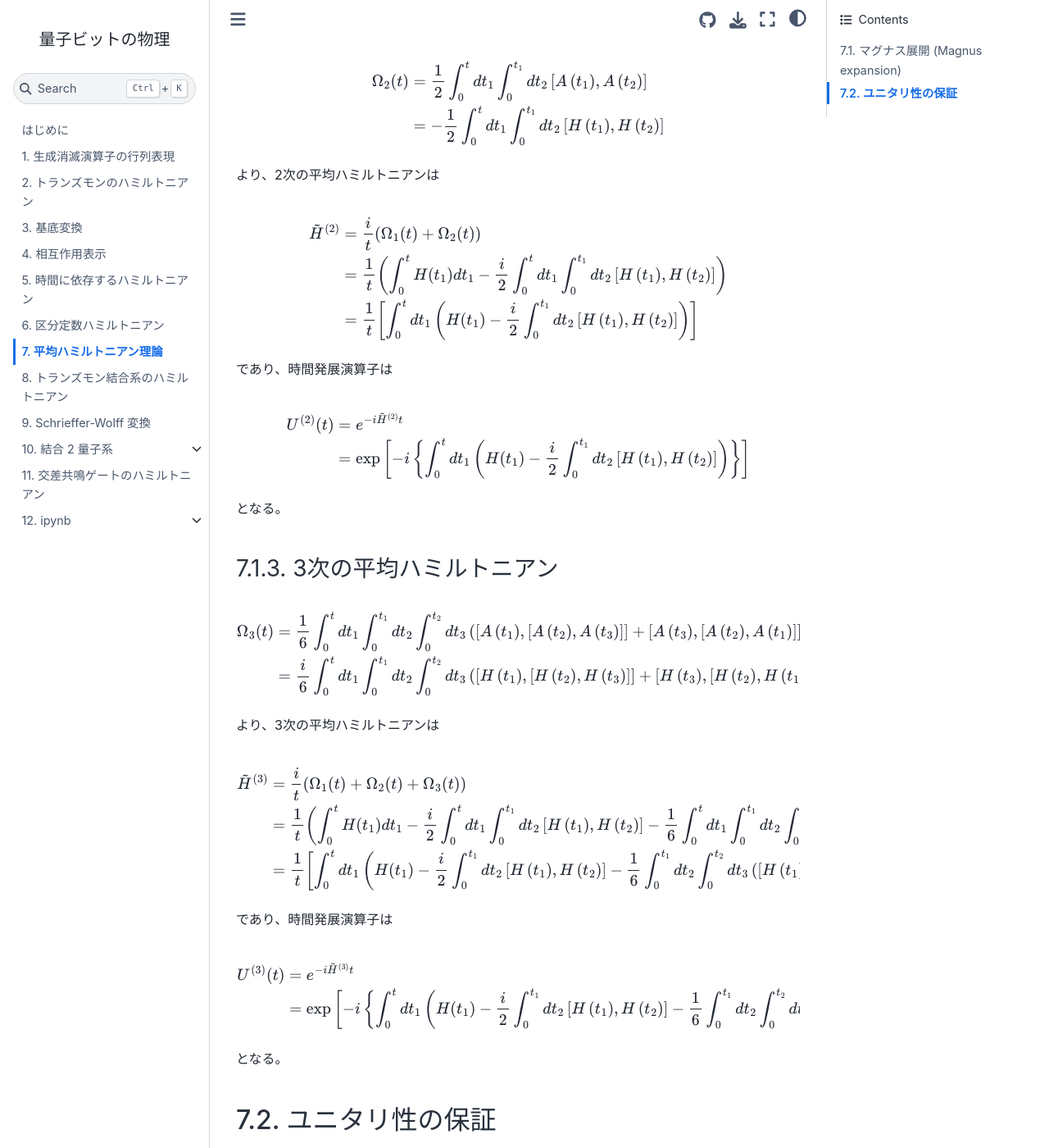
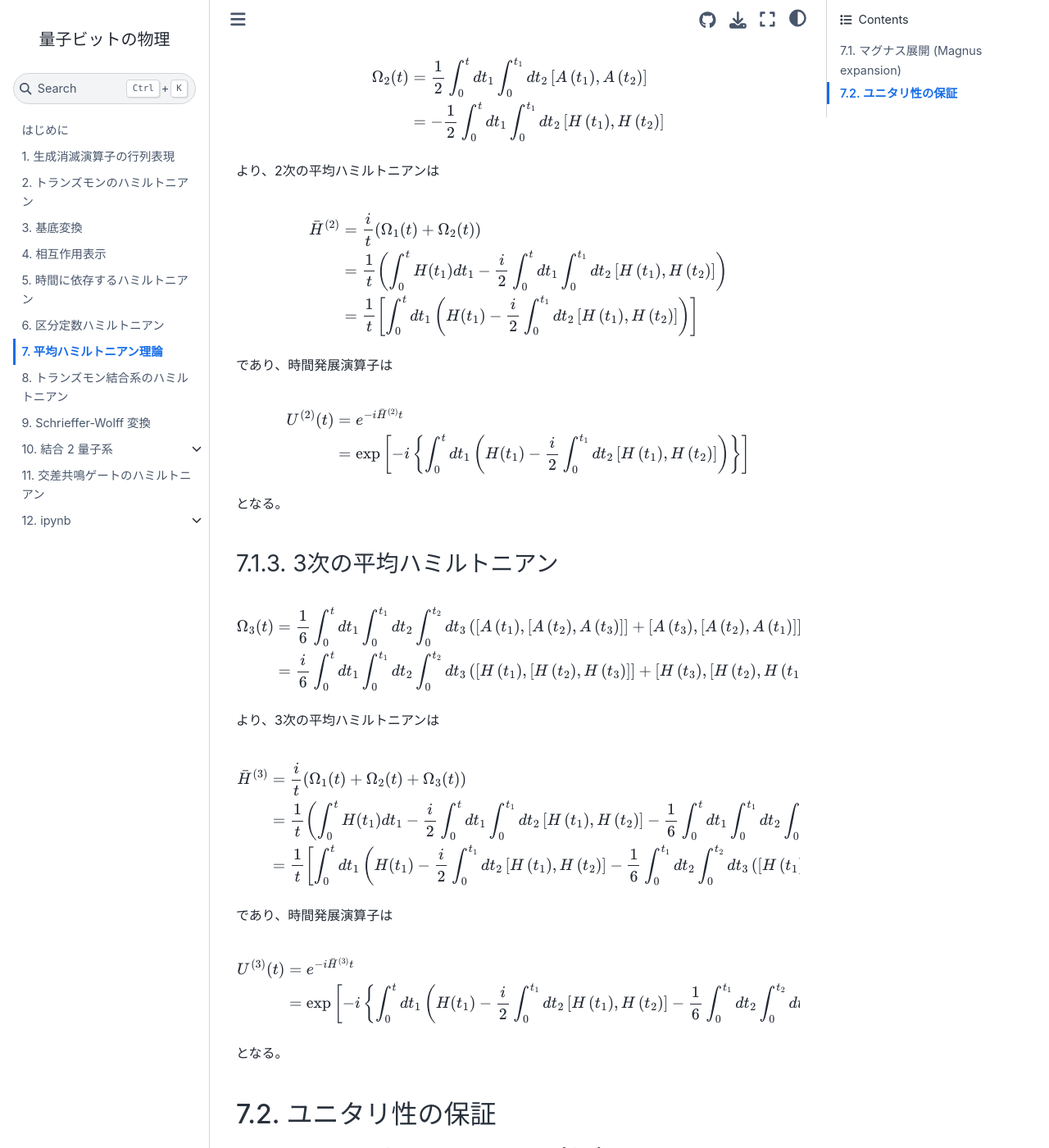
Before and after one commit to amachino/physics-of-qubits, a Jupyter Book: the page built from content/average-hamiltonian-theory.md, in a window 1280 px wide and 1400 px high, scrolled down 3293 px. Shown: the whole window at 82% size. Built offline with Jupyter Book 1.0.4 settings and Sphinx 7.4.7 and the Sphinx Book theme 1.1.4, drawn with Linux system fonts in a browser that asks for light colours; some of the changed text lies outside the part shown.

Commit message:
Update variable name in average Hamiltonian theory

```diff
--- a/content/average-hamiltonian-theory.md
+++ b/content/average-hamiltonian-theory.md
@@ -115,11 +115,11 @@
 
 となる。
 
-ここで、「平均ハミルトニアン」 $\tilde{H}$ を
+ここで、「平均ハミルトニアン」 $\bar{H}$ を
 
 $$
 \begin{aligned}
-\tilde{H} &\equiv \frac{1}{t} \int_0^t H(t_1) d t_1
+\bar{H} &\equiv \frac{1}{t} \int_0^t H(t_1) d t_1
 \end{aligned}
 $$
 
@@ -127,25 +127,25 @@
 
 $$
 \begin{aligned}
-U^{(1)}(t) &= e^{-i \tilde{H} t}
+U^{(1)}(t) &= e^{-i \bar{H} t}
 \end{aligned}
 $$
 
 と書くことができる。
 
-すなわち、1次のマグナス展開は、時間に依存する $H(t)$ の代わりに、 $H(t)$ を単純に時間平均した $\tilde{H}$ を用いて物理系を近似することに対応する。これが、平均ハミルトニアン理論の名前の由来である。
+すなわち、1次のマグナス展開は、時間に依存する $H(t)$ の代わりに、 $H(t)$ を単純に時間平均した $\bar{H}$ を用いて物理系を近似することに対応する。これが、平均ハミルトニアン理論の名前の由来である。
 
-以下、 $n$ 次の平均ハミルトニアン $\tilde{H}^{(n)}$ を
+以下、 $n$ 次の平均ハミルトニアン $\bar{H}^{(n)}$ を
 
 $$
-U^{(n)}(t) = e^{-i \tilde{H}^{(n)} t}
+U^{(n)}(t) = e^{-i \bar{H}^{(n)} t}
 $$
 
 によって表されるものとして定義する。つまり
 
 $$
 \begin{aligned}
-\tilde{H}^{(n)} &= \frac{i}{t} \sum_{k=1}^n \Omega_k(t)
+\bar{H}^{(n)} &= \frac{i}{t} \sum_{k=1}^n \Omega_k(t)
 \end{aligned}
 $$
 
@@ -155,7 +155,7 @@
 
 $$
 \begin{aligned}
-\tilde{H}^{(1)} &= \frac{1}{t} \int_0^t H(t_1) d t_1
+\bar{H}^{(1)} &= \frac{1}{t} \int_0^t H(t_1) d t_1
 \end{aligned}
 $$
 
@@ -175,7 +175,7 @@
 
 $$
 \begin{aligned}
-\tilde{H}^{(2)} &= \frac{i}{t} \left( \Omega_1(t) + \Omega_2(t) \right)
+\bar{H}^{(2)} &= \frac{i}{t} \left( \Omega_1(t) + \Omega_2(t) \right)
 \\
 &= \frac{1}{t} \left( \int_0^t H(t_1) d t_1 - \frac{i}{2} \int_0^t d t_1 \int_0^{t_1} d t_2\left[H\left(t_1\right), H\left(t_2\right)\right] \right)
 \\
@@ -187,7 +187,7 @@
 
 $$
 \begin{aligned}
-U^{(2)}(t) &= e^{-i \tilde{H}^{(2)} t}
+U^{(2)}(t) &= e^{-i \bar{H}^{(2)} t}
 \\
 &= \exp \left[ -i \left\{ \int_0^t d t_1 \left( H(t_1) - \frac{i}{2} \int_0^{t_1} d t_2\left[H\left(t_1\right), H\left(t_2\right)\right] \right) \right\} \right]
 \end{aligned}
@@ -209,7 +209,7 @@
 
 $$
 \begin{aligned}
-\tilde{H}^{(3)} &= \frac{i}{t} \left( \Omega_1(t) + \Omega_2(t) + \Omega_3(t) \right)
+\bar{H}^{(3)} &= \frac{i}{t} \left( \Omega_1(t) + \Omega_2(t) + \Omega_3(t) \right)
 \\
 &= \frac{1}{t} \left( \int_0^t H(t_1) d t_1 - \frac{i}{2} \int_0^t d t_1 \int_0^{t_1} d t_2\left[H\left(t_1\right), H\left(t_2\right)\right] - \frac{1}{6} \int_0^t d t_1 \int_0^{t_1} d t_2 \int_0^{t_2} d t_3\left(\left[H\left(t_1\right),\left[H\left(t_2\right), H\left(t_3\right)\right]\right]+\left[H\left(t_3\right),\left[H\left(t_2\right), H\left(t_1\right)\right]\right]\right) \right)
 \\
@@ -221,7 +221,7 @@
 
 $$
 \begin{aligned}
-U^{(3)}(t) &= e^{-i \tilde{H}^{(3)} t}
+U^{(3)}(t) &= e^{-i \bar{H}^{(3)} t}
 \\
 &= \exp \left[ -i \left\{ \int_0^t d t_1 \left( H(t_1) - \frac{i}{2} \int_0^{t_1} d t_2\left[H\left(t_1\right), H\left(t_2\right)\right] - \frac{1}{6} \int_0^{t_1} d t_2 \int_0^{t_2} d t_3\left(\left[H\left(t_1\right),\left[H\left(t_2\right), H\left(t_3\right)\right]\right]+\left[H\left(t_3\right),\left[H\left(t_2\right), H\left(t_1\right)\right]\right]\right) \right) \right\} \right]
 \end{aligned}
@@ -233,7 +233,7 @@
 
 2つのエルミート演算子 $A$ と $B$ に対して、その交換子 $[A, B]$ のエルミート共役は $[A, B]^\dagger = -[A, B]$ である。
 
-この関係を用いると、平均ハミルトニアン $\tilde{H}^{(n)}$ はすべてエルミート演算子であることが確認できる [^2]。
+この関係を用いると、平均ハミルトニアン $\bar{H}^{(n)}$ はすべてエルミート演算子であることが確認できる [^2]。
 
 [^2]: はずである。一般に何故成り立つかはよく分かっていない。
 
```
